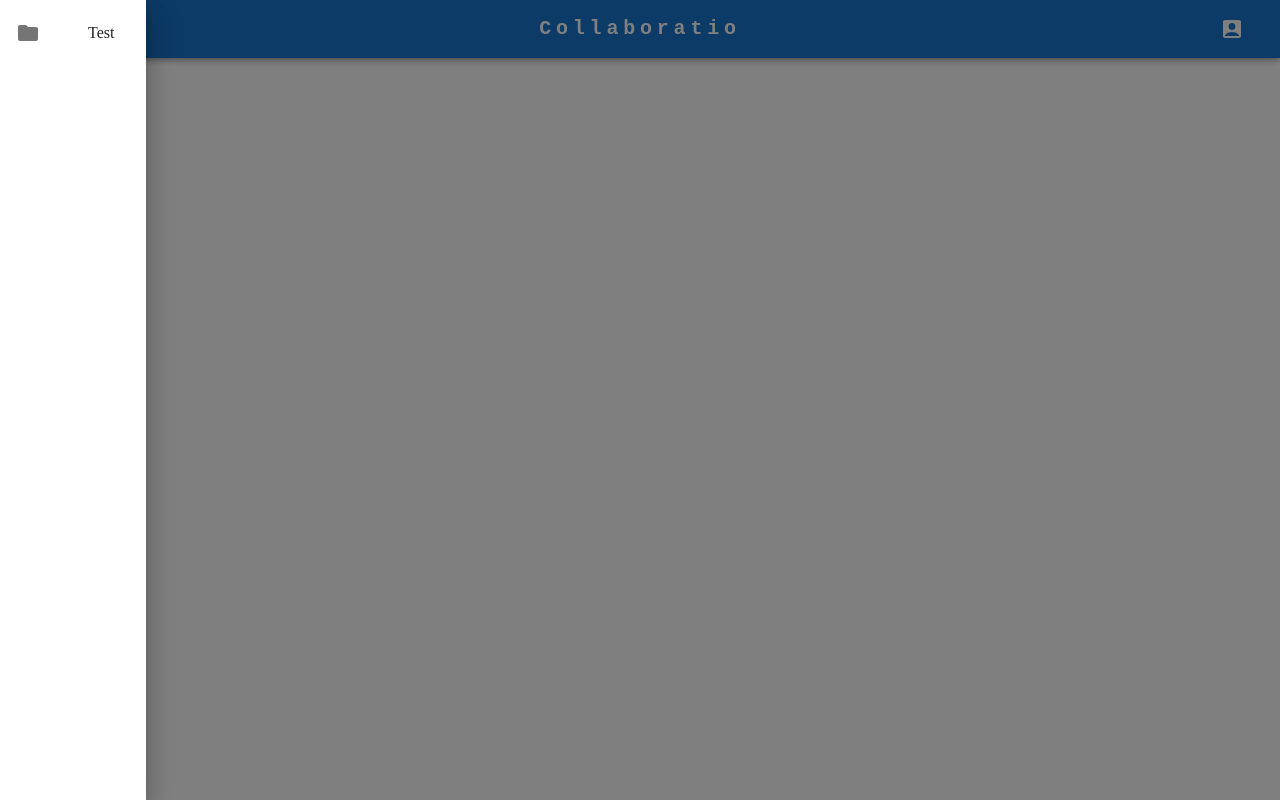
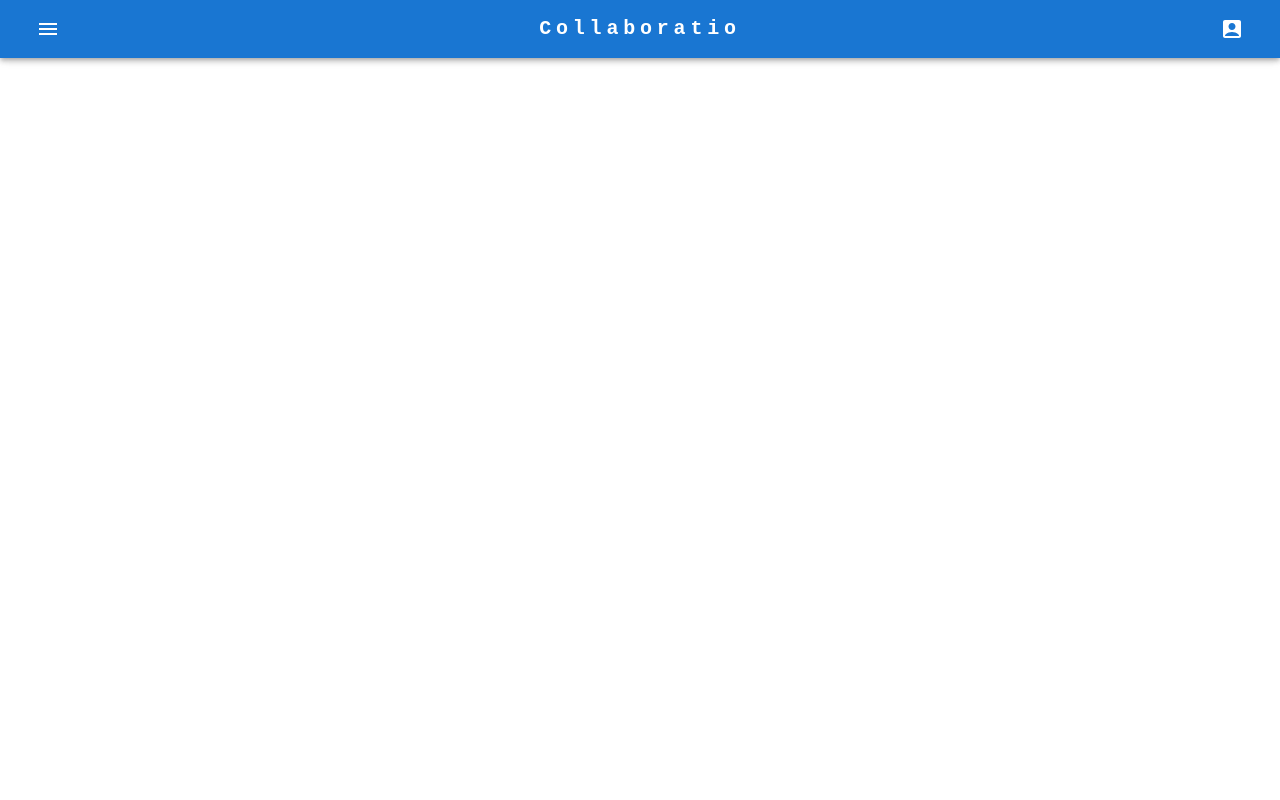
Before and after one commit to Libra-foundation/Collaboratio, a React (Create React App) app: page / in a window 1280 px wide. Built offline with nearby package versions, Linux system fonts and the light colour scheme; the HTML template or start-up script is replaced by a standard one.

Commit message:
Add Drawer and split them in multiple component

```diff
--- /dev/null
+++ b/src/Components/NavbarComponent/MenuDrawerComponent/MenuDrawerComponent.tsx
@@ -0,0 +1,33 @@
+import React from "react";
+import {
+  Drawer,
+  List,
+  ListItem,
+  ListItemButton,
+  ListItemIcon,
+} from "@mui/material";
+import FolderIcon from "@mui/icons-material/Folder";
+
+interface MenuDrawerProps {
+  isOpen: boolean;
+  close: (event: {}, reason: "backdropClick" | "escapeKeyDown") => void;
+}
+
+export default function MenuDrawerComponent(
+  props: Readonly<MenuDrawerProps>
+): JSX.Element {
+  const {isOpen, close} = props;
+
+  return (
+    <Drawer open={isOpen} onClose={close}>
+      <List>
+        <ListItem>
+          <ListItemIcon>
+            <FolderIcon />
+          </ListItemIcon>
+          <ListItemButton>Test</ListItemButton>
+        </ListItem>
+      </List>
+    </Drawer>
+  );
+}
--- a/src/Components/NavbarComponent/NavbarComponent.tsx
+++ b/src/Components/NavbarComponent/NavbarComponent.tsx
@@ -1,18 +1,9 @@
-import {
-  AppBar,
-  Container,
-  Drawer,
-  IconButton,
-  List,
-  ListItem,
-  ListItemButton,
-  ListItemIcon,
-  Typography,
-} from "@mui/material";
+import {AppBar, Container, IconButton, Typography} from "@mui/material";
 import MenuIcon from "@mui/icons-material/Menu";
 import AccountBoxIcon from "@mui/icons-material/AccountBox";
 import React from "react";
-import FolderIcon from "@mui/icons-material/Folder";
+import MenuDrawerComponent from "./MenuDrawerComponent/MenuDrawerComponent";
+import ProfileDrawerComponent from "./ProfileDrawerComponent/ProfileDrawerComponent";
 
 interface NavbarComponentState {
   isOpenMenu: boolean;
@@ -75,20 +66,23 @@ export default function NavbarComponent(): JSX.Element {
         >
           Collaboratio
         </Typography>
-        <IconButton size="large" color="inherit" aria-label="open drawer">
+        <IconButton
+          size="large"
+          color="inherit"
+          aria-label="open drawer"
+          onClick={HandleOpenProfile}
+        >
           <AccountBoxIcon />
         </IconButton>
       </Container>
-      <Drawer open={IS_OPENMENU} onClose={HandleOpenMenu}>
-        <List>
-          <ListItem>
-            <ListItemIcon>
-              <FolderIcon />
-            </ListItemIcon>
-            <ListItemButton>Test</ListItemButton>
-          </ListItem>
-        </List>
-      </Drawer>
+      <MenuDrawerComponent
+        isOpen={IS_OPENMENU.isOpenMenu}
+        close={HandleOpenMenu}
+      />
+      <ProfileDrawerComponent
+        isOpen={IS_OPENMENU.isOpenProfile}
+        close={HandleOpenProfile}
+      />
     </AppBar>
   );
 }
--- /dev/null
+++ b/src/Components/NavbarComponent/ProfileDrawerComponent/ProfileDrawerComponent.tsx
@@ -0,0 +1,33 @@
+import React from "react";
+import {
+  Drawer,
+  List,
+  ListItem,
+  ListItemButton,
+  ListItemIcon,
+} from "@mui/material";
+import ManageAccountsIcon from "@mui/icons-material/ManageAccounts";
+
+interface ProfileDrawerProps {
+  isOpen: boolean;
+  close: (event: {}, reason: "backdropClick" | "escapeKeyDown") => void;
+}
+
+export default function ProfileDrawerComponent(
+  props: Readonly<ProfileDrawerProps>
+): JSX.Element {
+  const {isOpen, close} = props;
+
+  return (
+    <Drawer open={isOpen} onClose={close} anchor="right">
+      <List>
+        <ListItem>
+          <ListItemIcon>
+            <ManageAccountsIcon />
+          </ListItemIcon>
+          <ListItemButton>Account settings</ListItemButton>
+        </ListItem>
+      </List>
+    </Drawer>
+  );
+}
```
